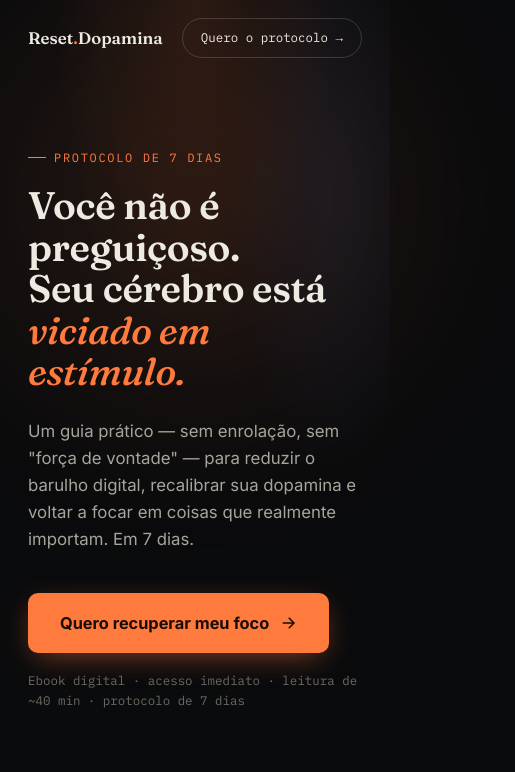
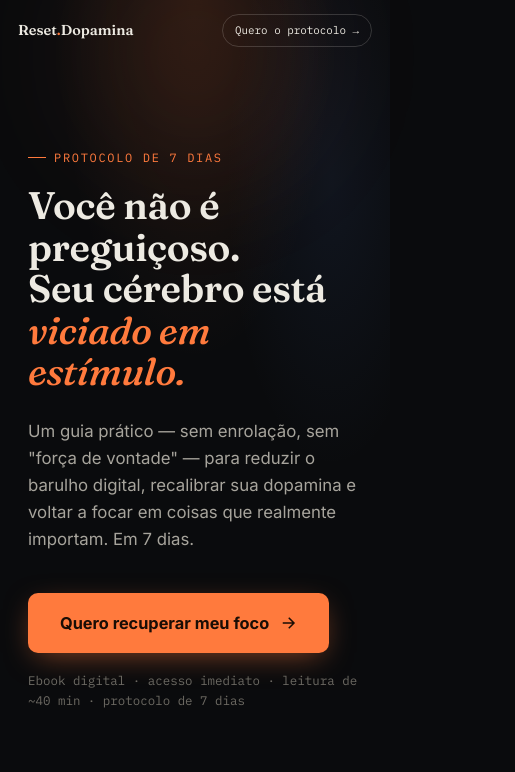
Before and after one commit to assinaturatester-max/Reset-Dopamina, a plain HTML site: page index.html in a window 390 px wide. Shown: the top 772 px of the page, 515 px wide, since content can reach past the window. Drawn offline with Linux system fonts and the light colour scheme.

Commit message:
index.html

```diff
--- a/index.html
+++ b/index.html
@@ -33,6 +33,8 @@
     font-family:'Inter',sans-serif;
     line-height:1.6;
     overflow-x:hidden;
+        max-width:100%;
+    position:relative;
   }
   ::selection{background:var(--ember); color:var(--void);}
 
@@ -97,6 +99,11 @@
     transition:border-color .25s, background .25s;
   }
   .nav-cta:hover{border-color:var(--ember); background:rgba(255,122,61,0.08);}
+  @media (max-width:480px){
+    .nav-inner{padding:14px 18px;}
+    .brand{font-size:0.9rem;}
+    .nav-cta{font-size:0.68rem; padding:7px 12px; white-space:nowrap;}
+  }
 
   /* ---------- hero ---------- */
   .hero{
@@ -109,7 +116,7 @@
   }
   .hero-glow{
     position:absolute; top:-10%; left:50%; transform:translateX(-50%);
-    width:640px; height:640px; border-radius:50%;
+    width:min(640px, 90vw); height:min(640px, 90vw); border-radius:50%;
     background:radial-gradient(circle, var(--ember-glow), transparent 70%);
     filter:blur(60px);
     animation:pulse-settle 3.5s ease-out forwards;
```
